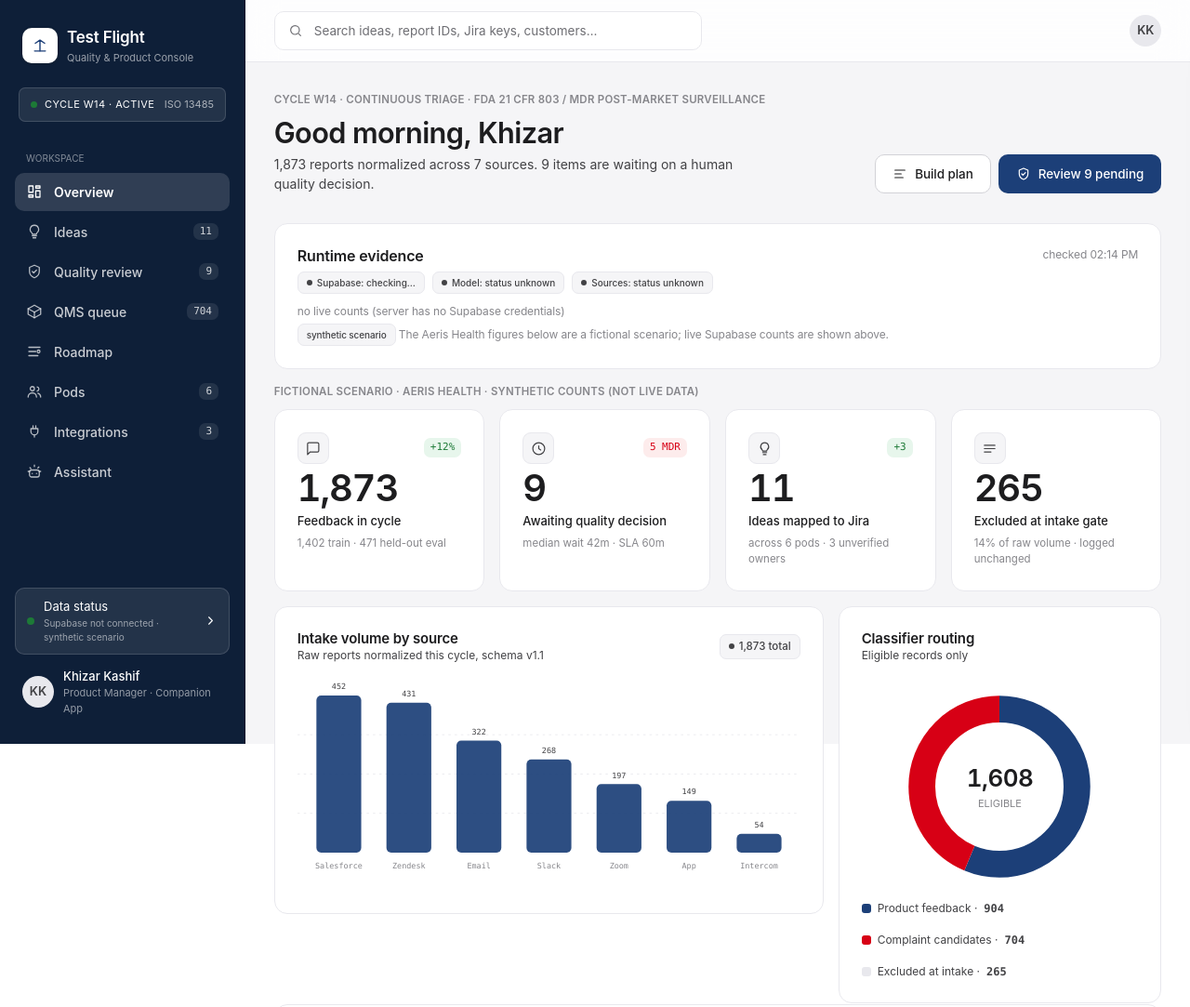
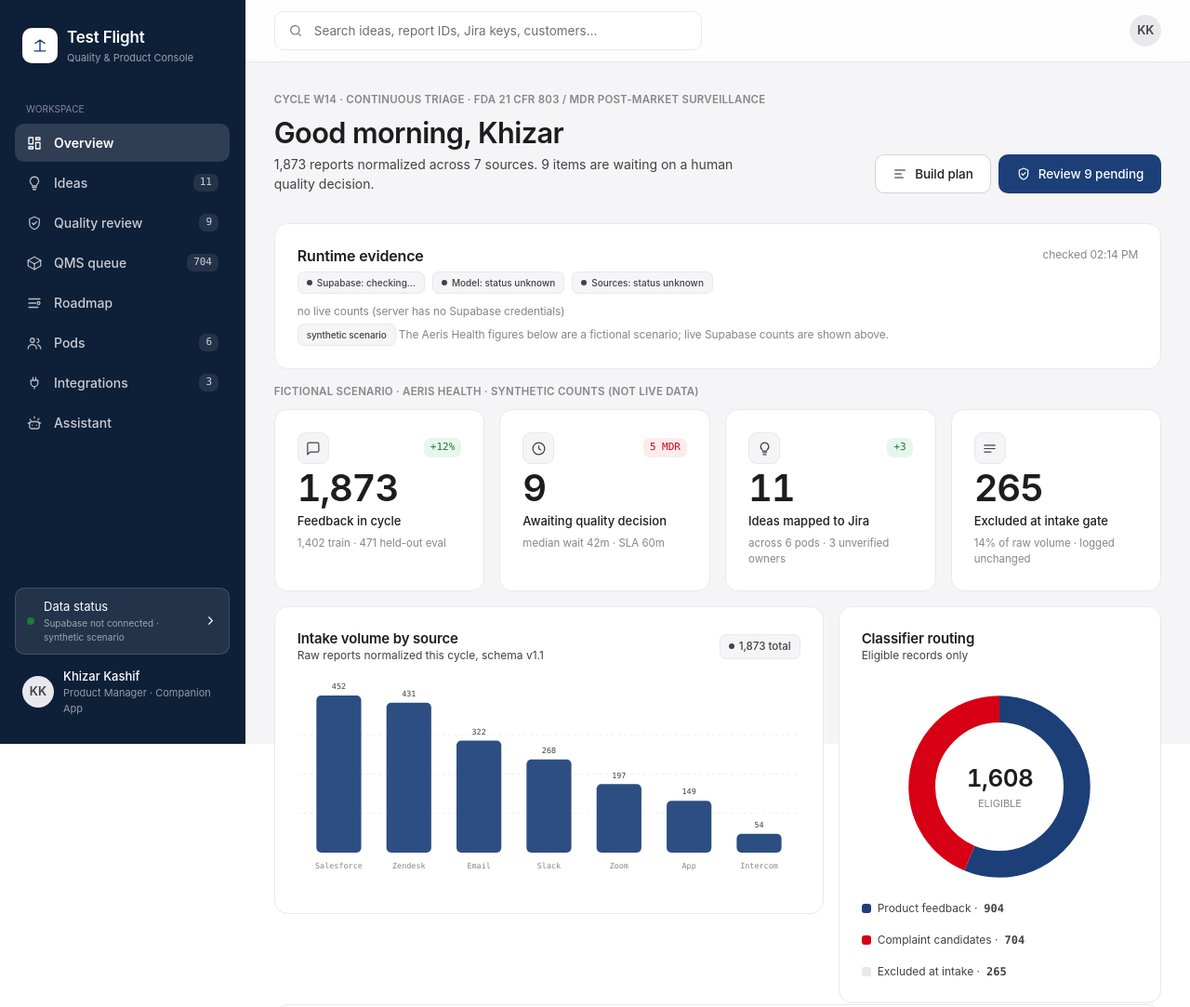
Before and after one commit to elena-jin/glasswing-fda, a website: page web/index.html in a window 1280 px wide. Shown: the top 1083 px of the page at 93% size. Drawn offline with Linux system fonts and the light colour scheme; no server answers.

Commit message:
Sidebar: remove the CYCLE W14 / ISO 13485 chip

```diff
--- a/web/index.html
+++ b/web/index.html
@@ -22,12 +22,6 @@
         <div class="brand-name">Test Flight</div>
         <div class="brand-sub">Quality &amp; Product Console</div>
       </div>
-    </div>
-
-    <div class="cycle">
-      <span class="dot" aria-hidden="true"></span>
-      <span>CYCLE W14 · ACTIVE</span>
-      <span class="iso">ISO 13485</span>
     </div>
 
     <nav class="nav" aria-label="Primary">
```
